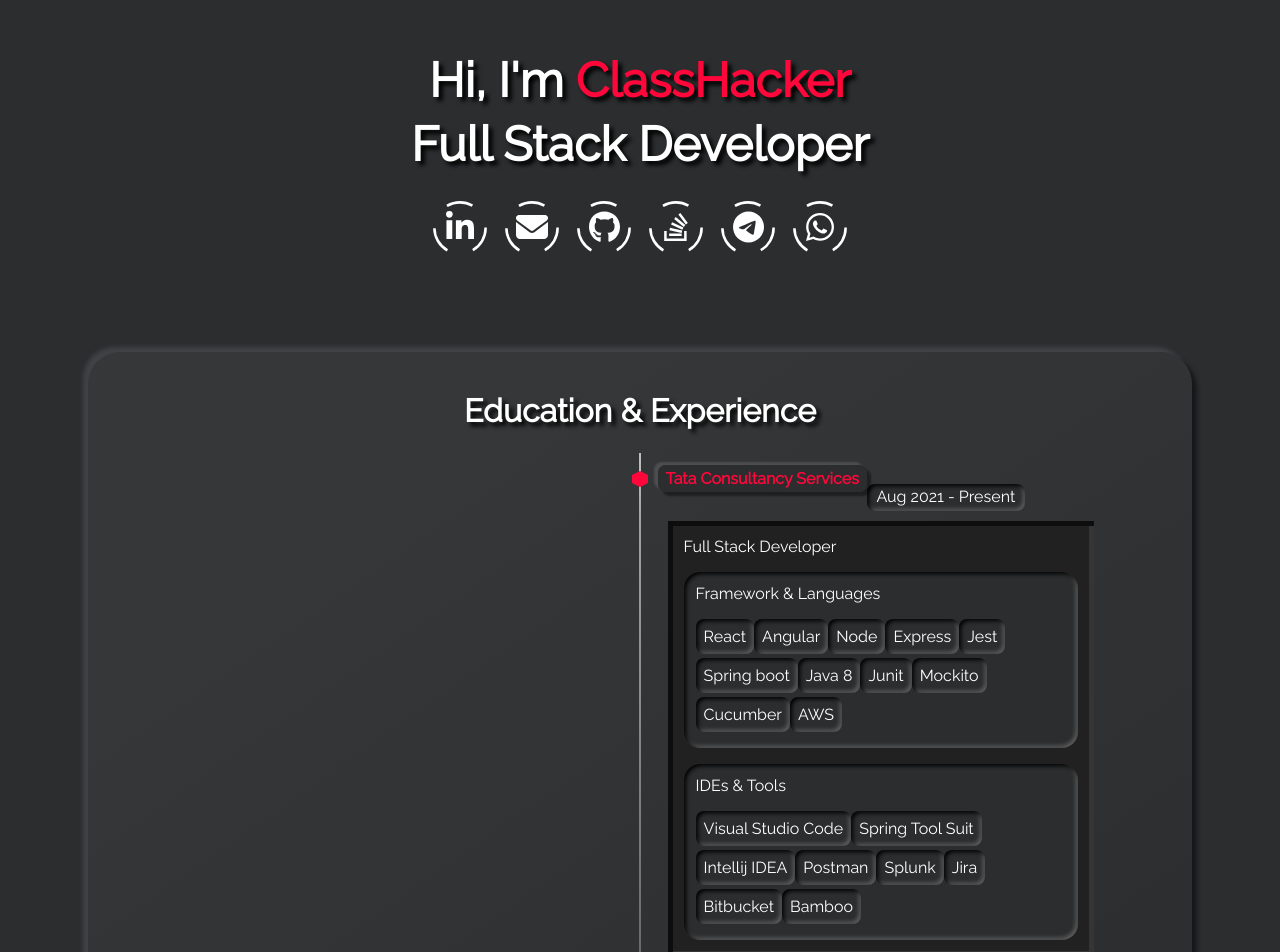
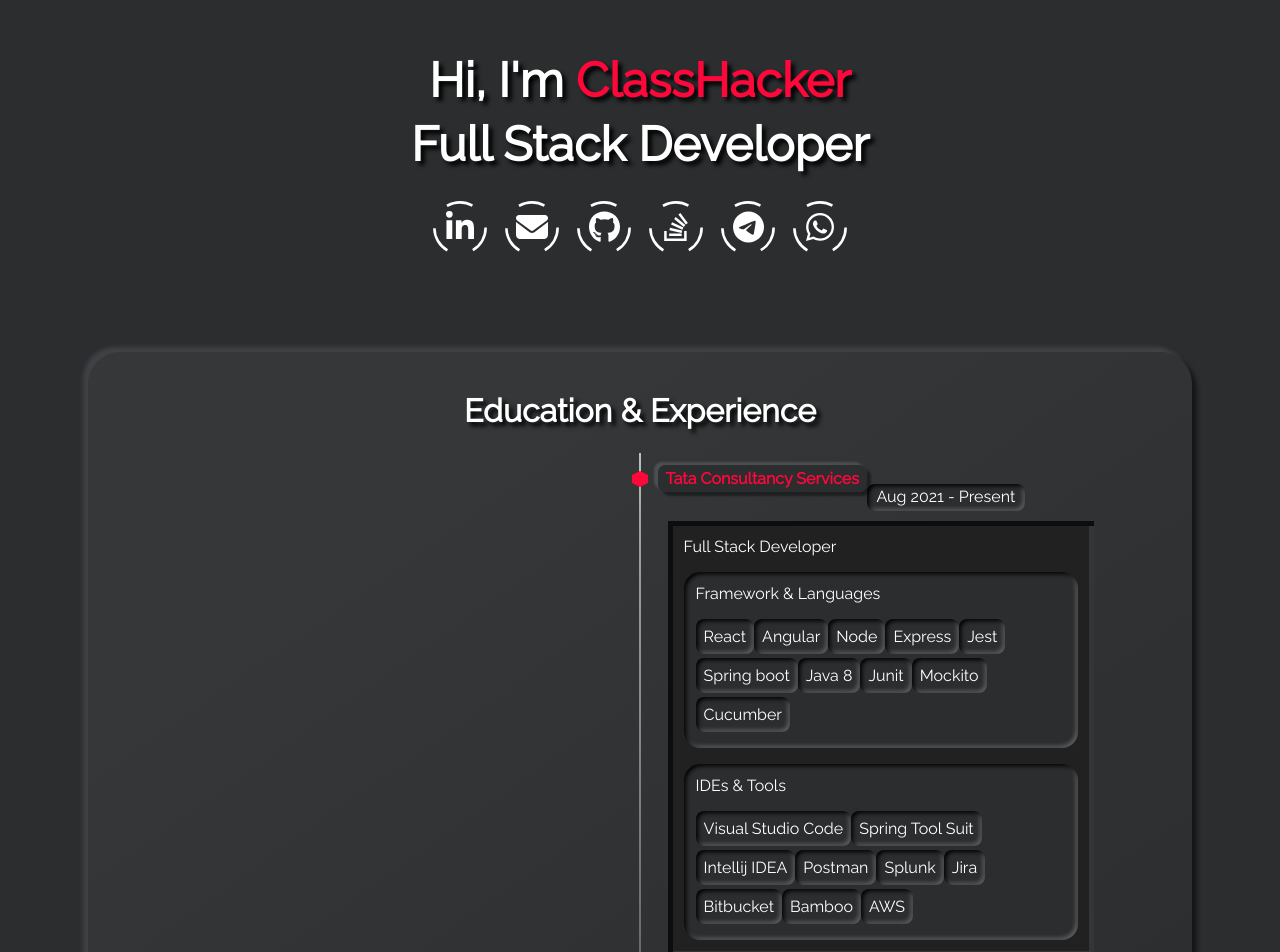
Before and after one commit to ClassHacker/classhacker.github.io, a React (Create React App) app: page / in a window 1280 px wide. Shown: the top 952 px of the page. Built offline with nearby package versions, Linux system fonts and the light colour scheme; what react-animations would draw is missing.

Commit message:
Update Experience.js

```diff
--- a/src/component/Experience.js
+++ b/src/component/Experience.js
@@ -32,7 +32,6 @@
                           <span className="tag neumorphism-card">Junit</span>
                           <span className="tag neumorphism-card">Mockito</span>
                           <span className="tag neumorphism-card">Cucumber</span>
-                          <span className="tag neumorphism-card">AWS</span>
                       </div>
                   </div>
                   <div className="desc neumorphism-card" data-aos="zoom-in-left">
@@ -46,6 +45,7 @@
                           <span className="tag neumorphism-card">Jira</span>
                           <span className="tag neumorphism-card">Bitbucket</span>
                           <span className="tag neumorphism-card">Bamboo</span>
+                          <span className="tag neumorphism-card">AWS</span>
                       </div>
                   </div>
                 </div>
```
